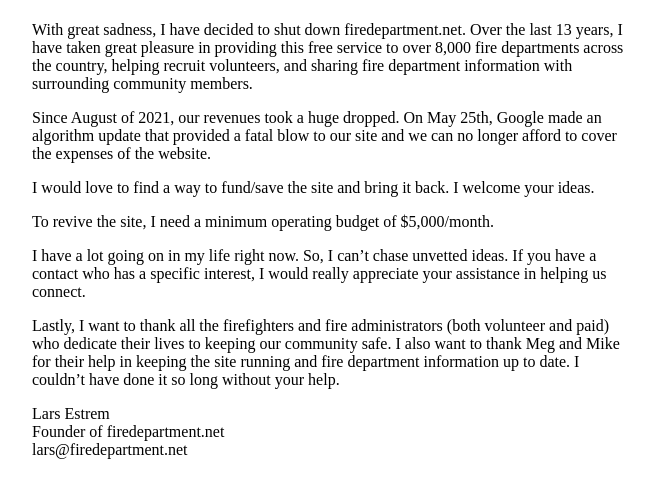
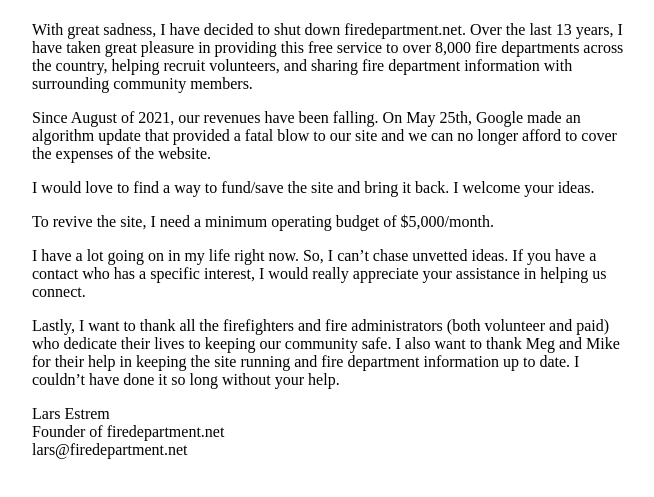
Before and after one commit to larsestrem/shutdown-firedepartment-net, a plain HTML site: page index.html in a window 1280 px wide. Shown: the part 77-574 px from the top of the page, without its empty margins (308-962 px from the left). Drawn offline with Linux system fonts and the light colour scheme.

Commit message:
Update index.html

```diff
--- a/index.html
+++ b/index.html
@@ -6,7 +6,7 @@
 
 <p>With great sadness, I have decided to shut down firedepartment.net. Over the last 13 years, I have taken great pleasure in providing this free service to over 8,000 fire departments across the country, helping recruit volunteers, and sharing fire department information with surrounding community members.</p>
 
-<p>Since August of 2021, our revenues took a huge dropped.  On May 25th, Google made an algorithm update that provided a fatal blow to our site and we can no longer afford to cover the expenses of the website.  </p>
+<p>Since August of 2021, our revenues have been falling.  On May 25th, Google made an algorithm update that provided a fatal blow to our site and we can no longer afford to cover the expenses of the website.  </p>
 
 <p>I would love to find a way to fund/save the site and bring it back. I welcome your ideas.</p>
 
```
